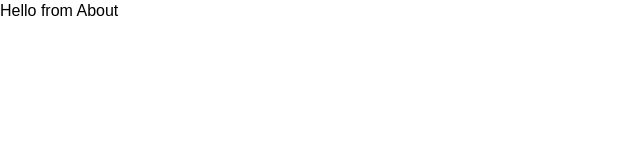
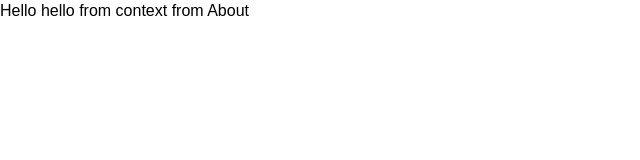
Before and after one commit to marstc1/react-cookbook, a React (Create React App) app: page /about in a window 1280 px wide. Shown: the top 160 px of the page, without its empty margins (0-640 px from the left). Built offline with nearby package versions, Linux system fonts and the light colour scheme.

Commit message:
Simple ContextApi recipe with useContext

```diff
--- /dev/null
+++ b/src/context/UserContext.js
@@ -0,0 +1,3 @@
+import { createContext } from "react";
+
+export const UserContext = createContext(null);
--- a/src/index.js
+++ b/src/index.js
@@ -2,10 +2,13 @@ import React from "react";
 import ReactDOM from "react-dom";
 import App from "./App";
 import { BrowserRouter as Router } from "react-router-dom";
+import { UserContext } from "./context/UserContext";
 
 ReactDOM.render(
   <Router>
-    <App />
+    <UserContext.Provider value='hello from context'>
+      <App />
+    </UserContext.Provider>
   </Router>,
   document.getElementById("root")
 );
--- a/src/pages/About.js
+++ b/src/pages/About.js
@@ -1,7 +1,10 @@
-import React from "react";
+import React, { useContext } from "react";
+import { UserContext } from "../context/UserContext";
 
 const About = () => {
-  return <div>Hello from About</div>;
+  const msg = useContext(UserContext);
+
+  return <div>Hello {msg} from About</div>;
 };
 
 export { About };
```
